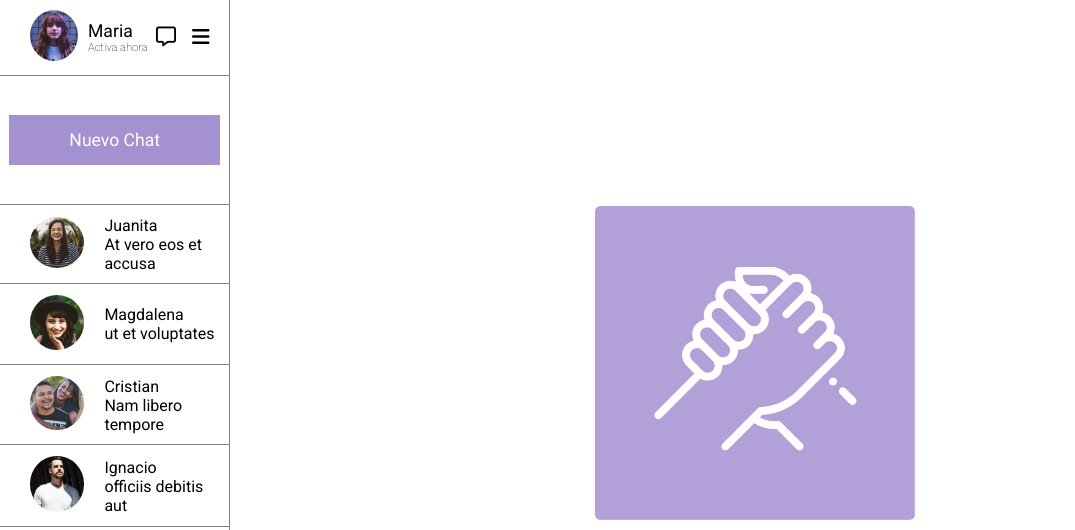
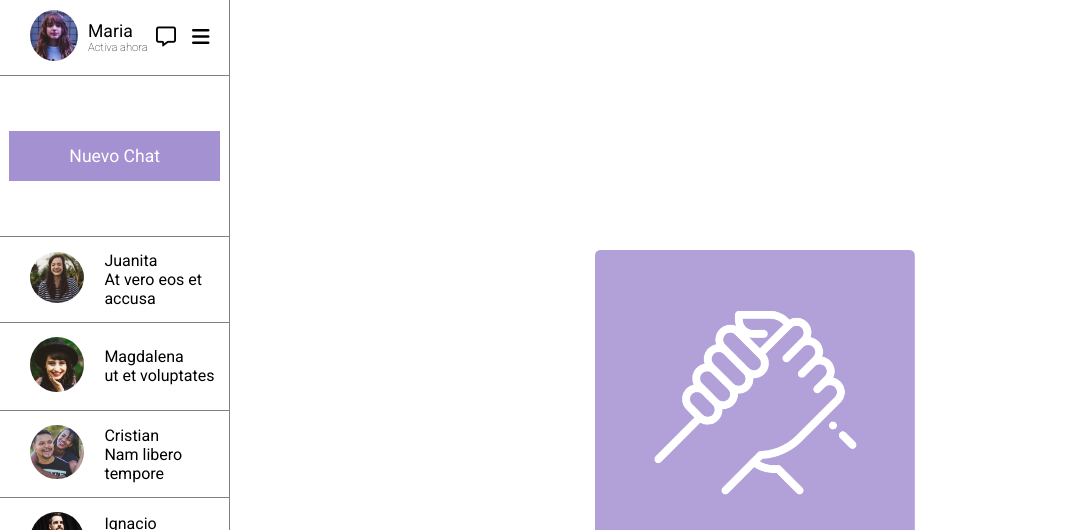
Before and after one commit to AndriwOchoa/sistema-de-mensajeria, a plain HTML site: page index.html in a window 1280 px wide. Shown: the top 530 px of the page, without its empty margins (0-1075 px from the left). Drawn offline with Linux system fonts and the light colour scheme; a web font is replaced by a local one.

Commit message:
cambios en estilo

```diff
--- a/assets/css/style.css
+++ b/assets/css/style.css
@@ -66,7 +66,7 @@ main{
     display: flex;
     justify-content: center;
     align-items: center;
-    height: 8em;
+    height: 10em;
     border-bottom: solid 1px grey;
     border-right: solid 1px grey;
 }
@@ -87,8 +87,8 @@ main{
     border-right: solid 1px grey;
     gap: 20px;
     padding-left: 30px;
-    padding-top: 11px;
-    padding-bottom: 10px;
+    padding-top: 14px;
+    padding-bottom: 14px;
 }
 
 .chats-img{
```
